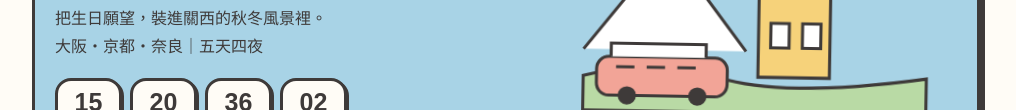
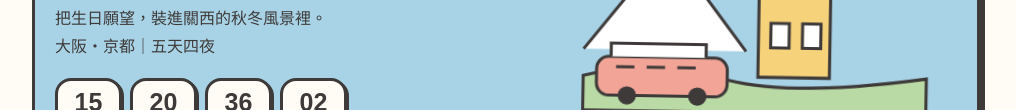
Before and after one commit to s0963690426-cpu/kansai-trip-2026, a plain HTML site: page index.html in a window 1280 px wide. Shown: the part 296-406 px from the top of the page, without its empty margins (134-1150 px from the left). Drawn offline with Linux system fonts and the light colour scheme; no server answers; a web font is replaced by a local one.

Commit message:
Remove Nara from trip banner

```diff
--- a/index.html
+++ b/index.html
@@ -20,7 +20,7 @@ section{margin:34px 0}.section-title{font-size:27px;margin:0 0 13px;display:flex
 </style></head>
 <body><div class="wrap">
 <nav class="topbar" aria-label="主選單"><a href="#home">首頁</a><a href="#flights">航班</a><a href="#weather">每日天氣</a><a href="#schedule">每日行程</a><a href="#stay">住宿</a><a href="#before">行前清單</a><a href="#luggage">行李</a></nav>
-<header class="hero" id="home"><div class="hero-grid"><div><div class="eyebrow">✿ KANSAI · BIRTHDAY TRIP · 2026</div><h1>日本生日<br>自由行</h1><p>把生日願望，裝進關西的秋冬風景裡。<br>大阪・京都・奈良｜五天四夜</p><div class="countdown" id="countdown"><div><b>--</b><small>天</small></div><div><b>--</b><small>時</small></div><div><b>--</b><small>分</small></div><div><b>--</b><small>秒</small></div></div><small>✈ 2026.12.01 出發</small></div>
+<header class="hero" id="home"><div class="hero-grid"><div><div class="eyebrow">✿ KANSAI · BIRTHDAY TRIP · 2026</div><h1>日本生日<br>自由行</h1><p>把生日願望，裝進關西的秋冬風景裡。<br>大阪・京都｜五天四夜</p><div class="countdown" id="countdown"><div><b>--</b><small>天</small></div><div><b>--</b><small>時</small></div><div><b>--</b><small>分</small></div><div><b>--</b><small>秒</small></div></div><small>✈ 2026.12.01 出發</small></div>
 <svg class="art float" viewBox="0 0 360 235" role="img" aria-label="大阪城、富士山與電車的旅行插畫"><path d="M12 196Q80 177 145 196T348 194V230H12Z" fill="#B9DAA5" stroke="#3E3A39" stroke-width="3"/><circle cx="286" cy="44" r="25" fill="#F6D27A" stroke="#3E3A39" stroke-width="3"/><path d="M12 170L93 68l78 102" fill="#fff" stroke="#3E3A39" stroke-width="3" stroke-linejoin="round"/><path d="M57 114l36-46 36 46-36-12Z" fill="#A8D3E6" stroke="#3E3A39" stroke-width="3"/><path d="M183 195V112l35-25 35 25v83Z" fill="#F6D27A" stroke="#3E3A39" stroke-width="3"/><path d="M174 115l44-36 44 36M202 91V66h32v25" fill="#F2A497" stroke="#3E3A39" stroke-width="3"/><path d="M195 142h18v24h-18zm31 0h18v24h-18z" fill="#fff" stroke="#3E3A39" stroke-width="3"/><rect x="25" y="177" width="128" height="38" rx="12" fill="#F2A497" stroke="#3E3A39" stroke-width="3"/><path d="M39 177v-13h93v13" fill="#fff" stroke="#3E3A39" stroke-width="3"/><circle cx="55" cy="215" r="9" fill="#3E3A39"/><circle cx="124" cy="215" r="9" fill="#3E3A39"/><path d="M44 187h18m12 0h18m12 0h18" stroke="#3E3A39" stroke-width="3"/><path d="M310 104q-15-22-30 0 15 18 30 0Z" fill="#F2A497" stroke="#3E3A39" stroke-width="2"/><path d="M305 104q15-22 30 0-15 18-30 0Z" fill="#F2A497" stroke="#3E3A39" stroke-width="2"/></svg></div></header>
 <section id="flights"><h2 class="section-title"><span>✈</span> 航班資訊</h2><div class="flight-grid"><article class="flight out"><div class="pill pink">去程・12/01（二）</div><p><strong>IT284</strong>　台灣虎航</p><div class="route"><div><b>KHH</b><small>高雄</small></div><i></i><div><b>KIX</b><small>大阪關西</small></div></div><b>06:55 → 10:40</b><p class="muted">飛行約 2 小時 45 分</p><p>手提 10kg｜託運 20kg</p></article><article class="flight back"><div class="pill blue">回程・12/05（六）</div><p><strong>IT213</strong>　台灣虎航</p><div class="route"><div><b>KIX</b><small>大阪關西</small></div><i></i><div><b>TPE</b><small>桃園</small></div></div><b>19:55 → 22:30</b><p class="muted">飛行約 3 小時 35 分</p><p>手提 10kg｜託運 25kg</p></article></div><div class="note">回程建議 16:55 前抵達機場（起飛前 3 小時）。行李與報到規定請於出發前再次確認虎航最新公告。</div></section>
 <section id="weather"><h2 class="section-title"><span>☀</span> 每日天氣</h2><p class="muted">依每日主要活動區域顯示：大阪／京都。每次開啟網頁時自動更新；尚未進入可預報日期時，會顯示「預報尚未提供」。</p><div class="weather-grid" id="weather-list"><article class="weather-card"><b>天氣載入中…</b><p class="muted">正在取得最新預報</p></article></div></section><section id="schedule"><h2 class="section-title"><span>☀</span> 每日行程</h2><div class="day-tabs" role="tablist" aria-label="選擇日期">
```
